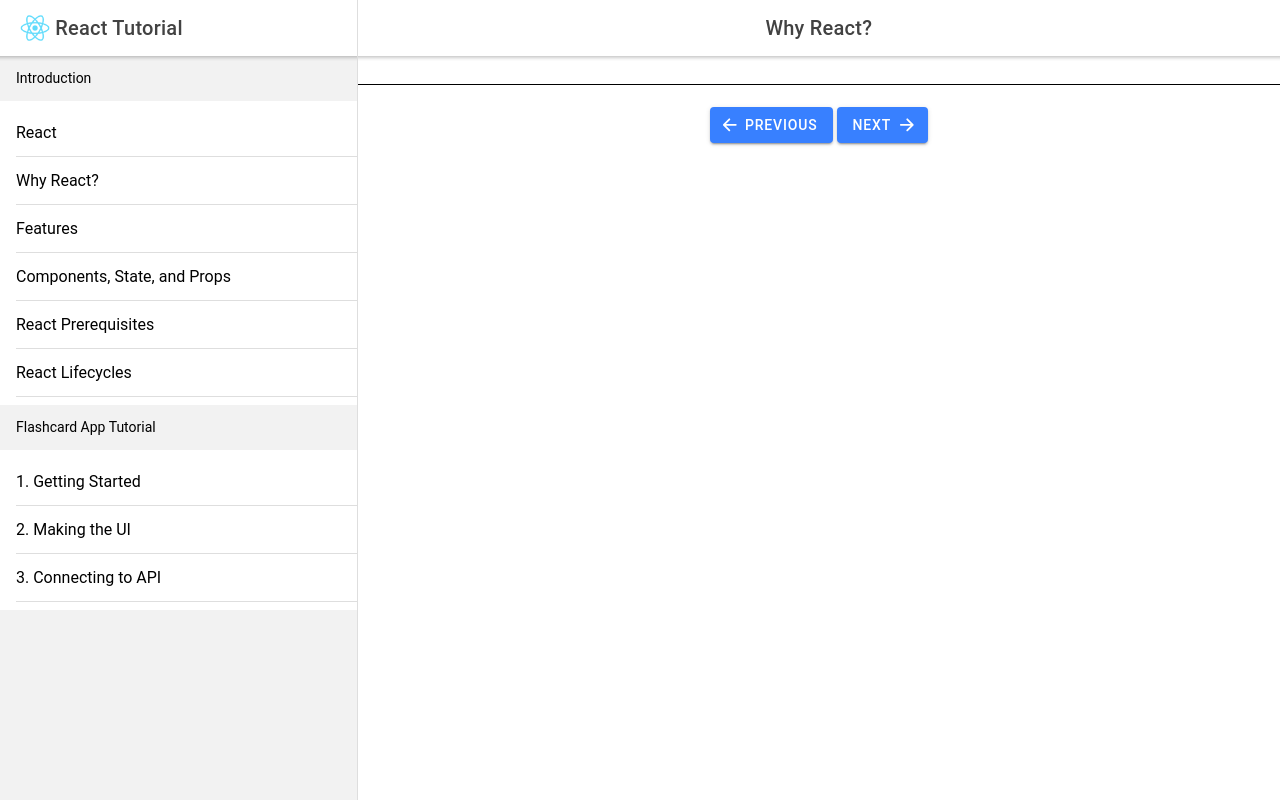
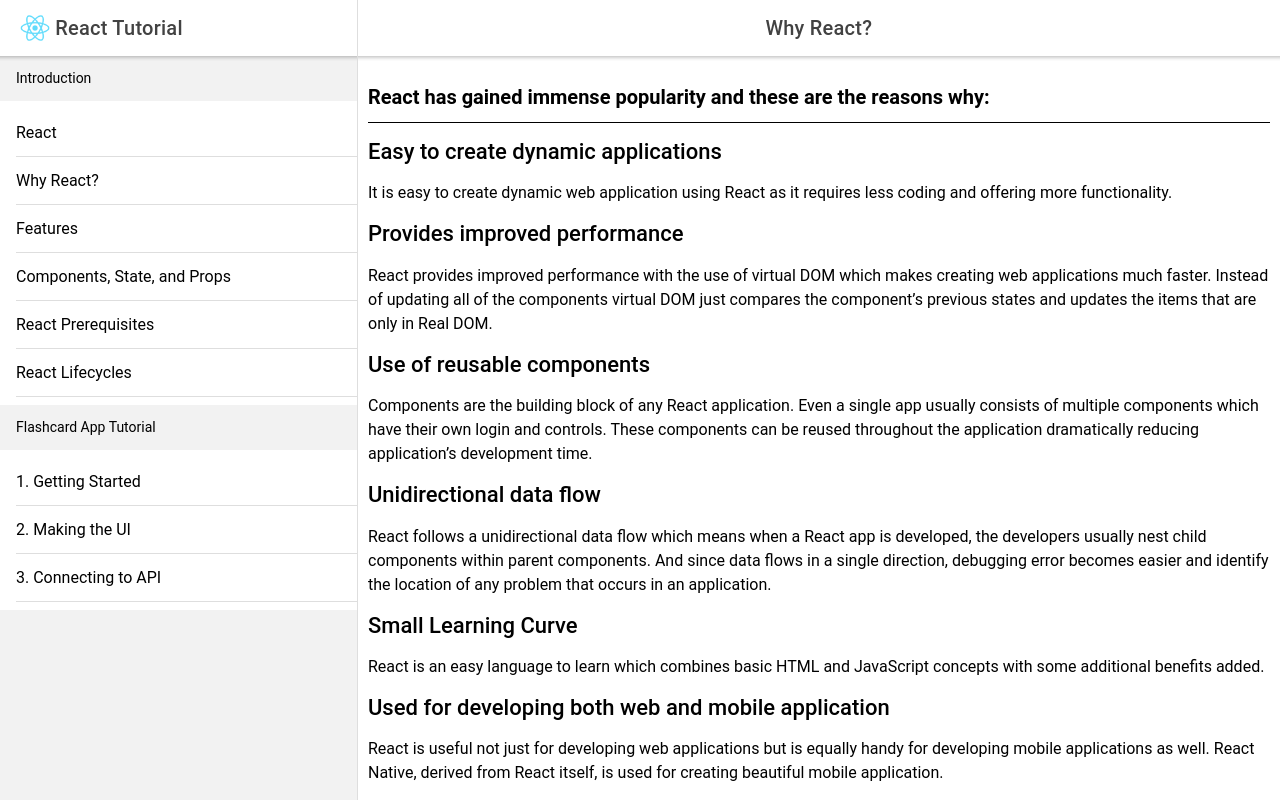
Before and after one commit to aniteshlal/react-tutorial, a React (Create React App) app: page /why-react in a window 1280 px wide. Built offline with nearby package versions, Linux system fonts and the light colour scheme.

Commit message:
Finished section1l2

```diff
--- a/src/routes/section1/Section1L2.js
+++ b/src/routes/section1/Section1L2.js
@@ -9,7 +9,67 @@
     <IonPage>
       <PageTitle title={ROUTES.S1L2.title} />
       <IonContent>
-        <section style={{ padding: '10px' }}></section>
+        <section style={{ padding: '10px' }}>
+          <h4>
+            <strong>
+              React has gained immense popularity and these are the reasons why:
+            </strong>
+          </h4>
+          <hr />
+          <h3>Easy to create dynamic applications</h3>
+
+          <p>
+            It is easy to create dynamic web application using React as it
+            requires less coding and offering more functionality.
+          </p>
+          <h3>Provides improved performance</h3>
+
+          <p>
+            React provides improved performance with the use of virtual DOM
+            which makes creating web applications much faster. Instead of
+            updating all of the components virtual DOM just compares the
+            component’s previous states and updates the items that are only in
+            Real DOM.{' '}
+          </p>
+          <h3>Use of reusable components</h3>
+
+          <p>
+            Components are the building block of any React application. Even a
+            single app usually consists of multiple components which have their
+            own login and controls. These components can be reused throughout
+            the application dramatically reducing application’s development
+            time.{' '}
+          </p>
+          <h3>Unidirectional data flow</h3>
+
+          <p>
+            React follows a unidirectional data flow which means when a React
+            app is developed, the developers usually nest child components
+            within parent components. And since data flows in a single
+            direction, debugging error becomes easier and identify the location
+            of any problem that occurs in an application.
+          </p>
+          <h3>Small Learning Curve</h3>
+
+          <p>
+            React is an easy language to learn which combines basic HTML and
+            JavaScript concepts with some additional benefits added.{' '}
+          </p>
+          <h3>Used for developing both web and mobile application</h3>
+
+          <p>
+            React is useful not just for developing web applications but is
+            equally handy for developing mobile applications as well. React
+            Native, derived from React itself, is used for creating beautiful
+            mobile application.
+          </p>
+          <h3>Tools for easy debugging</h3>
+
+          <p>
+            A Chrome extension has been released by Facebook which can be used
+            to easily and quickly debug React applications.{' '}
+          </p>
+        </section>
         <Pagnation prev={ROUTES.S1L1.path} next={ROUTES.S1L3.path}></Pagnation>
       </IonContent>
     </IonPage>
```
